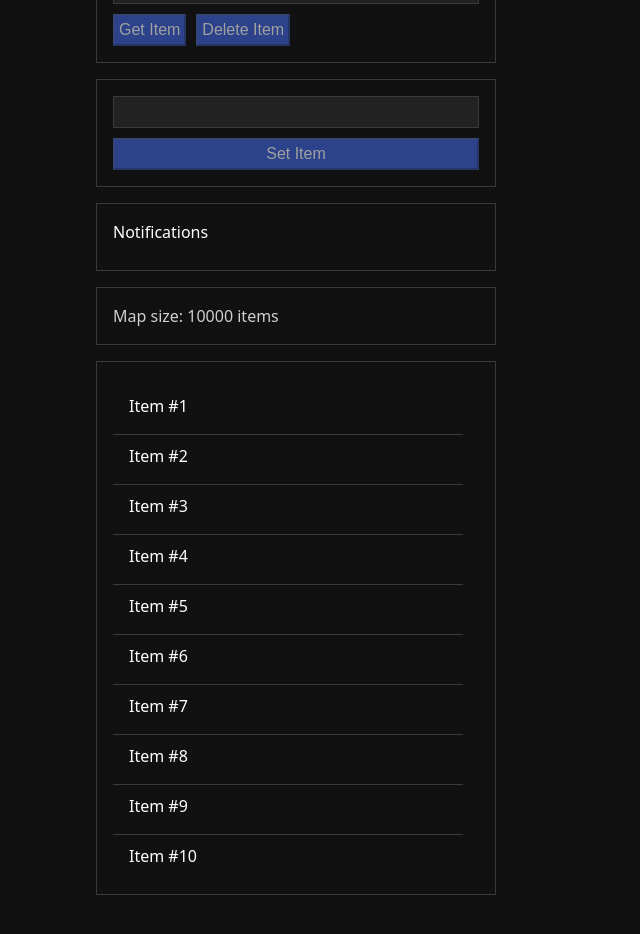
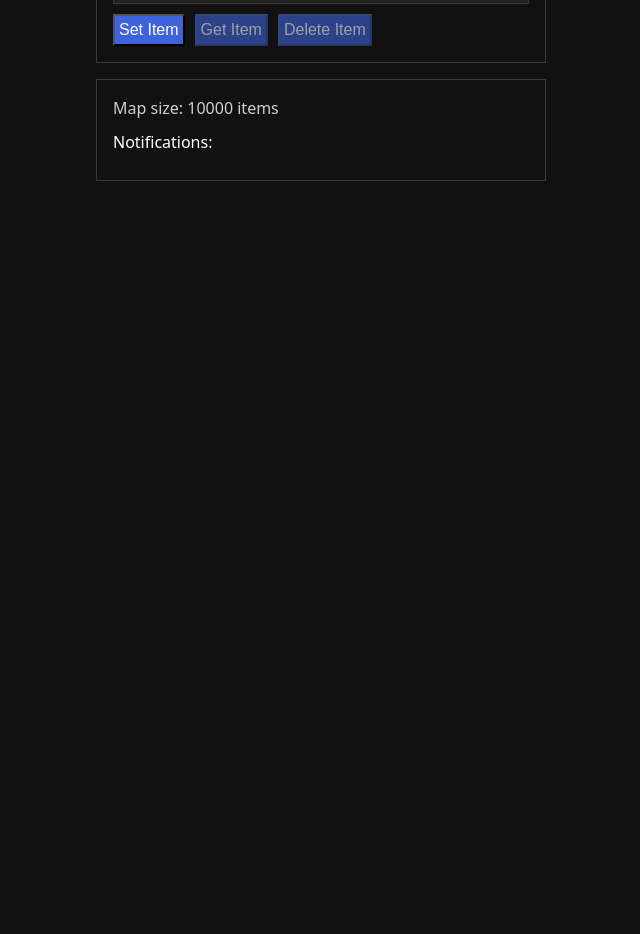
Before and after one commit to maxzavati/frontend_data_structures, a React (Vite) app: page /map in a window 1280 px wide. Shown: the part 240-1174 px from the top of the page, without its empty margins (94-734 px from the left). After the commit the page ends 800 px from the top, so only its background shows below. Built offline with nearby package versions, Linux system fonts and the light colour scheme.

Commit message:
fix: map example

```diff
--- a/index.html
+++ b/index.html
@@ -4,7 +4,7 @@
     <meta charset="UTF-8" />
     <link rel="icon" type="image/svg+xml" href="/vite.svg" />
     <meta name="viewport" content="width=device-width, initial-scale=1.0" />
-    <title>Frontend Data Structures</title>
+    <title>Max Zavati - Frontend Data Structures</title>
   </head>
   <body>
     <div id="root"></div>
--- a/src/components/virtualized-list.tsx
+++ /dev/null
@@ -1,52 +0,0 @@
-import { useRef, useState, type ReactNode } from 'react';
-
-export function VirtualizedList<T>({
-  items,
-  height,
-  itemHeight,
-  renderItem,
-  getKey,
-}: {
-  items: T[];
-  height: number;
-  itemHeight: number;
-  renderItem: (item: T, index: number) => ReactNode;
-  getKey: (item: T) => string | number;
-}) {
-  const containerRef = useRef<HTMLDivElement>(null);
-  const [scrollTop, setScrollTop] = useState(0);
-
-  const handleScroll = () => {
-    if (containerRef.current) {
-      setScrollTop(containerRef.current.scrollTop);
-    }
-  };
-
-  const totalHeight = items.length * itemHeight;
-  const startIndex = Math.max(0, Math.floor(scrollTop / itemHeight));
-  const visibleCount = Math.ceil(height / itemHeight) + 1;
-  const endIndex = Math.min(items.length - 1, startIndex + visibleCount);
-
-  const offsetY = startIndex * itemHeight;
-
-  return (
-    <div
-      ref={containerRef}
-      onScroll={handleScroll}
-      style={{
-        height: `${height}px`,
-        overflow: 'auto',
-      }}
-    >
-      <div style={{ height: `${totalHeight}px`, paddingRight: '1.6rem' }}>
-        <div style={{ transform: `translateY(${offsetY}px)` }}>
-          {items.slice(startIndex, endIndex + 1).map((item, index) => (
-            <div key={getKey(item)} style={{ height: `${itemHeight}px` }}>
-              {renderItem(item, startIndex + index)}
-            </div>
-          ))}
-        </div>
-      </div>
-    </div>
-  );
-}
--- a/src/examples/map.tsx
+++ b/src/examples/map.tsx
@@ -1,7 +1,6 @@
 import { useState } from 'react';
 import type { Item } from '../types';
 import { generateItems } from '../utils';
-import { VirtualizedList } from '../components/virtualized-list';
 
 const data = generateItems(10000);
 
@@ -10,9 +9,7 @@ export function MapExample() {
     () => new Map(data.map((message, index) => [`item-${index + 1}`, message]))
   );
 
-  const [itemValue, setItemValue] = useState('');
   const [itemId, setItemId] = useState('');
-
   const [highlightedSize, setHighlightedSize] = useState(false);
   const [notificationMessage, setNotificationMessage] = useState<{
     text: string;
@@ -22,26 +19,22 @@ export function MapExample() {
     type: 'success',
   });
 
-  // ----- Map manipulation -----
-  const setItem = () => {
-    if (itemValue) {
+  // ----- Map manipulations -----
+  const handleSetItem = () => {
     setItems((prev) => {
       const newMap = new Map(prev);
       const newMapSize = newMap.size + 1;
       newMap.set(`item-${newMapSize}`, {
         id: `item-${newMapSize}`,
-          text: `${itemValue} #${newMapSize}`,
+        text: `Item #${newMapSize}`,
       });
       return newMap;
     });
 
-      // Cleanup and highlight
-      setItemValue('');
     highlight();
-    }
   };
 
-  const getItem = () => {
+  const handleGetItem = () => {
     const item = items.get(`item-${itemId}`);
 
     if (item) {
@@ -58,7 +51,7 @@ export function MapExample() {
     }
   };
 
-  const deleteItem = () => {
+  const handleDeleteItem = () => {
     if (itemId) {
       setItems((prev) => {
         const newMap = new Map(prev);
@@ -97,7 +90,7 @@ export function MapExample() {
     <div
       className='rootBox'
       style={{
-        maxWidth: 400,
+        maxWidth: 450,
       }}
     >
       <div className='box'>
@@ -109,30 +102,14 @@ export function MapExample() {
           onChange={(event) => setItemId(event.target.value)}
         />
         <div className='row'>
-          <button onClick={getItem} disabled={!itemId}>
+          <button onClick={handleSetItem}>Set Item</button>
+          <button onClick={handleGetItem} disabled={!itemId}>
             Get Item
           </button>
-          <button onClick={deleteItem} disabled={!itemId}>
+          <button onClick={handleDeleteItem} disabled={!itemId}>
             Delete Item
           </button>
         </div>
-      </div>
-
-      <div className='box'>
-        <input
-          className='input'
-          type='text'
-          value={itemId}
-          onChange={(event) => setItemValue(event.target.value)}
-        />
-        <button onClick={setItem} disabled={!itemValue}>
-          Set Item
-        </button>
-      </div>
-
-      <div className='box'>
-        <div>Notifications</div>
-        <p className={notificationMessage.type}>{notificationMessage.text}</p>
       </div>
 
       <div className='box'>
@@ -141,22 +118,8 @@ export function MapExample() {
           <span className={highlightedSize ? 'blink' : ''}>{items.size}</span>{' '}
           items
         </p>
-      </div>
-
-      <div className='list'>
-        <VirtualizedList<Item>
-          items={Array.from(items.values()).filter(
-            (item): item is Item => item !== null
-          )}
-          height={500}
-          itemHeight={50}
-          getKey={(item) => item.id}
-          renderItem={(item) => (
-            <div className='listItem'>
-              <span>{item.text}</span>
-            </div>
-          )}
-        />
+        <div>Notifications:</div>
+        <p className={notificationMessage.type}>{notificationMessage.text}</p>
       </div>
     </div>
   );
--- a/src/examples/queue.tsx
+++ b/src/examples/queue.tsx
@@ -29,7 +29,7 @@ export function QueueExample() {
     <div
       className='rootBox'
       style={{
-        maxWidth: 400,
+        maxWidth: 450,
       }}
     >
       <div className='box'>
--- a/src/examples/set.tsx
+++ b/src/examples/set.tsx
@@ -21,7 +21,7 @@ export function SetExample() {
     <div
       className='rootBox'
       style={{
-        maxWidth: 400,
+        maxWidth: 450,
       }}
     >
       <div className='box'>
--- a/src/examples/stack.tsx
+++ b/src/examples/stack.tsx
@@ -69,7 +69,7 @@ export function StackExample() {
     <div
       className='box'
       style={{
-        maxWidth: 400,
+        maxWidth: 450,
       }}
     >
       <button onClick={onUndo} disabled={!state.historyStack.length}>
--- a/src/examples/tree.tsx
+++ b/src/examples/tree.tsx
@@ -75,7 +75,7 @@ export function TreeExample() {
     <div
       className='rootBox'
       style={{
-        maxWidth: 400,
+        maxWidth: 450,
       }}
     >
       <div className='box'>
```
Also changed, not shown: 2 other files (tests, documents, lock files or other folders). Lines whose indentation alone changed are shown as unchanged.
